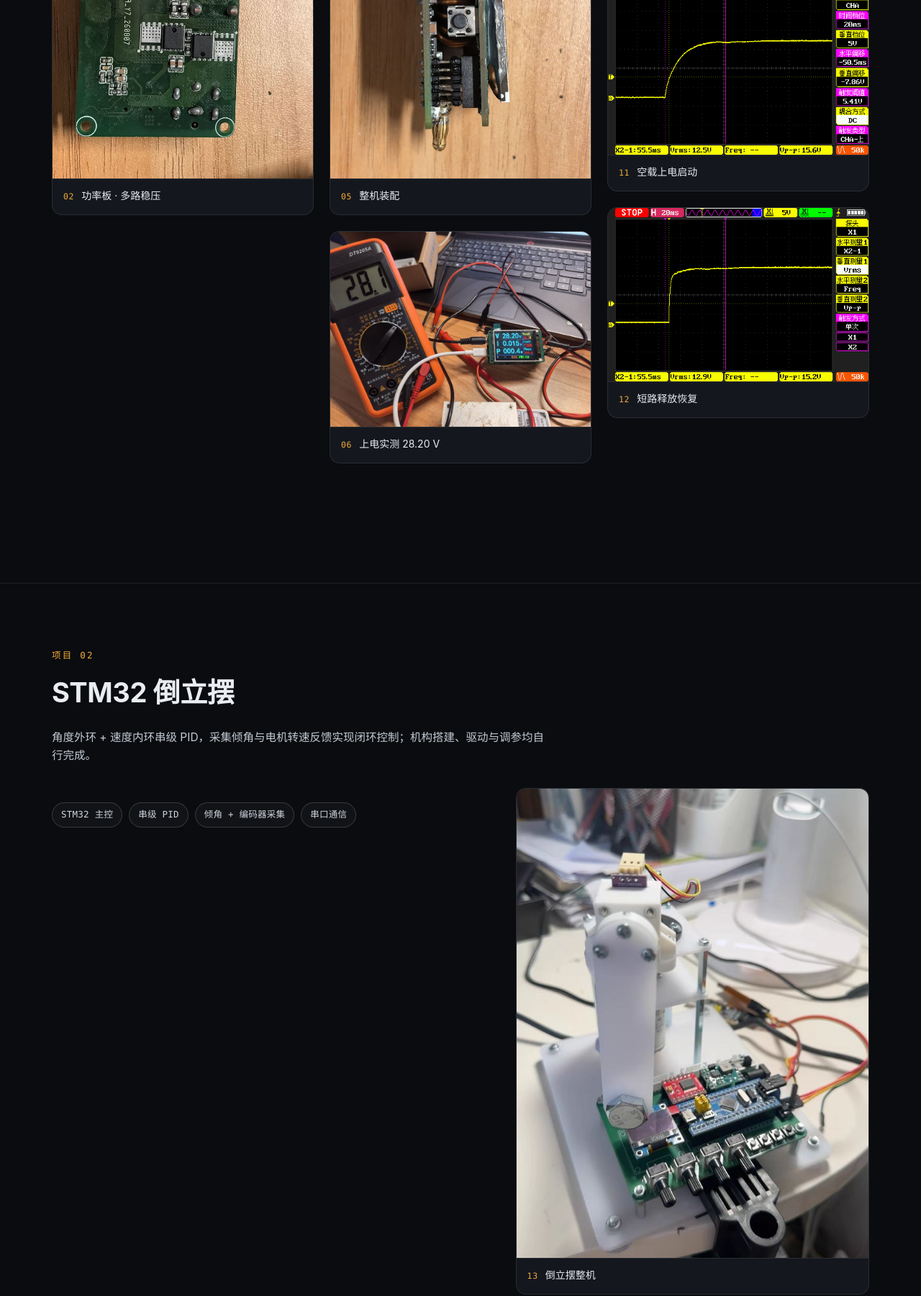
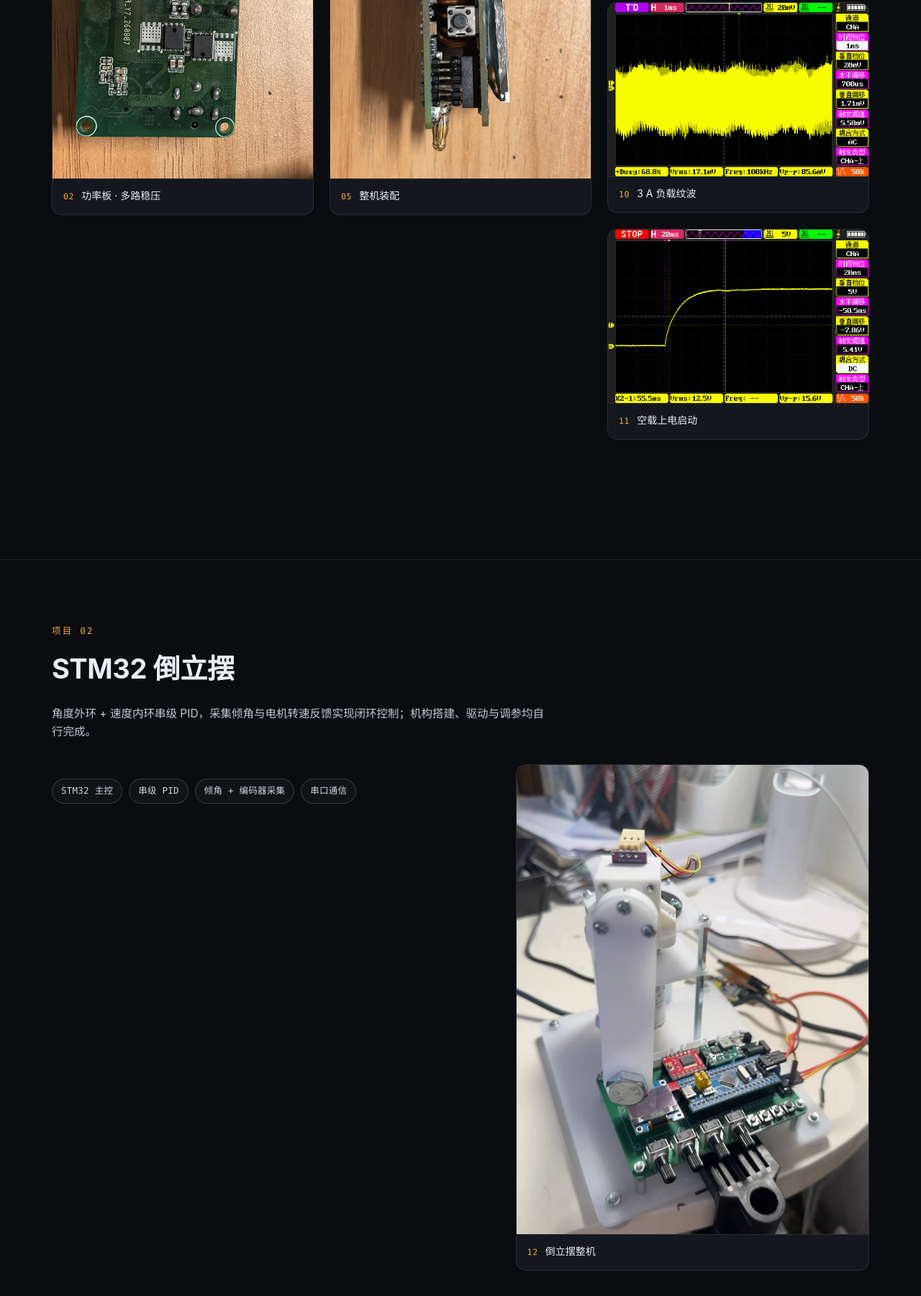
Before and after one commit to LM7-L/hardware-portfolio, a plain HTML site: page index.html in a window 1280 px wide. Shown: the part 2227-4028 px from the top of the page at 72% size. Drawn offline with Linux system fonts and the light colour scheme.

Commit message:
去掉短路释放波形图，编号顺延

```diff
--- a/index.html
+++ b/index.html
@@ -225,16 +225,6 @@
           </figcaption>
         </figure>
 
-        <figure class="shot">
-          <button class="shot__btn" type="button">
-            <img src="images/thumb/wave-04.png" width="480" height="320" loading="lazy" decoding="async"
-                 alt="示波器测得短路释放后的输出电压恢复波形">
-          </button>
-          <figcaption>
-            <span class="shot__no">12</span>
-            <span class="shot__text">短路释放恢复</span>
-          </figcaption>
-        </figure>
       </div>
     </div>
   </section>
@@ -262,7 +252,7 @@
                  alt="STM32 PID 倒立摆装置：白色结构底座、摆臂与驱动控制板">
           </button>
           <figcaption>
-              <span class="shot__no">13</span>
+              <span class="shot__no">12</span>
               <span class="shot__text">倒立摆整机</span>
           </figcaption>
         </figure>
@@ -290,7 +280,7 @@
                    alt="USB 2.0 拓展坞主板，蓝色 PCB 上可见 USB 接口与 HUB 芯片">
             </button>
             <figcaption>
-              <span class="shot__no">14</span>
+              <span class="shot__no">13</span>
               <span class="shot__text">USB 2.0 拓展坞主板</span>
             </figcaption>
           </figure>
@@ -301,7 +291,7 @@
                    alt="USB 2.0 拓展坞主板俯视，四路 USB 接口与 HUB 芯片布局">
             </button>
             <figcaption>
-              <span class="shot__no">15</span>
+              <span class="shot__no">14</span>
               <span class="shot__text">USB 2.0 拓展坞 · 接口布局</span>
             </figcaption>
           </figure>
@@ -312,7 +302,7 @@
                    alt="升降压电源模块正面，含 DC 输入座、USB 输入口与多路稳压电路">
             </button>
             <figcaption>
-              <span class="shot__no">16</span>
+              <span class="shot__no">15</span>
               <span class="shot__text">升降压电源模块</span>
             </figcaption>
           </figure>
@@ -323,7 +313,7 @@
                    alt="升降压电源模块上电，各路指示灯点亮，数码管显示工作电压">
             </button>
             <figcaption>
-              <span class="shot__no">17</span>
+              <span class="shot__no">16</span>
               <span class="shot__text">升降压模块上电</span>
             </figcaption>
           </figure>
@@ -343,7 +333,7 @@
                    alt="自动识别图像打靶小车系统：赛道上的小车与独立图像处理模块">
             </button>
             <figcaption>
-              <span class="shot__no">18</span>
+              <span class="shot__no">17</span>
               <span class="shot__text">图像识别打靶小车系统</span>
             </figcaption>
           </figure>
@@ -354,7 +344,7 @@
                    alt="自动行驶小车整车，主控板、显示模块与传感器接线">
             </button>
             <figcaption>
-              <span class="shot__no">19</span>
+              <span class="shot__no">18</span>
               <span class="shot__text">自动行驶小车 · 校赛二等奖</span>
             </figcaption>
           </figure>
@@ -365,7 +355,7 @@
                    alt="搬运小车整车：机械臂、驱动板与电池固定在车体上，车身贴有比赛编号">
             </button>
             <figcaption>
-              <span class="shot__no">20</span>
+              <span class="shot__no">19</span>
               <span class="shot__text">搬运小车 · 整车</span>
             </figcaption>
           </figure>
@@ -376,7 +366,7 @@
                    alt="搬运小车机械臂特写：金属舵机支架与多个舵机组成的抓取机构">
             </button>
             <figcaption>
-              <span class="shot__no">21</span>
+              <span class="shot__no">20</span>
               <span class="shot__text">搬运小车 · 机械臂</span>
             </figcaption>
           </figure>
```
Also changed, not shown: images/full/wave-04.png (deleted), images/thumb/wave-04.png (deleted), 1 other file.
